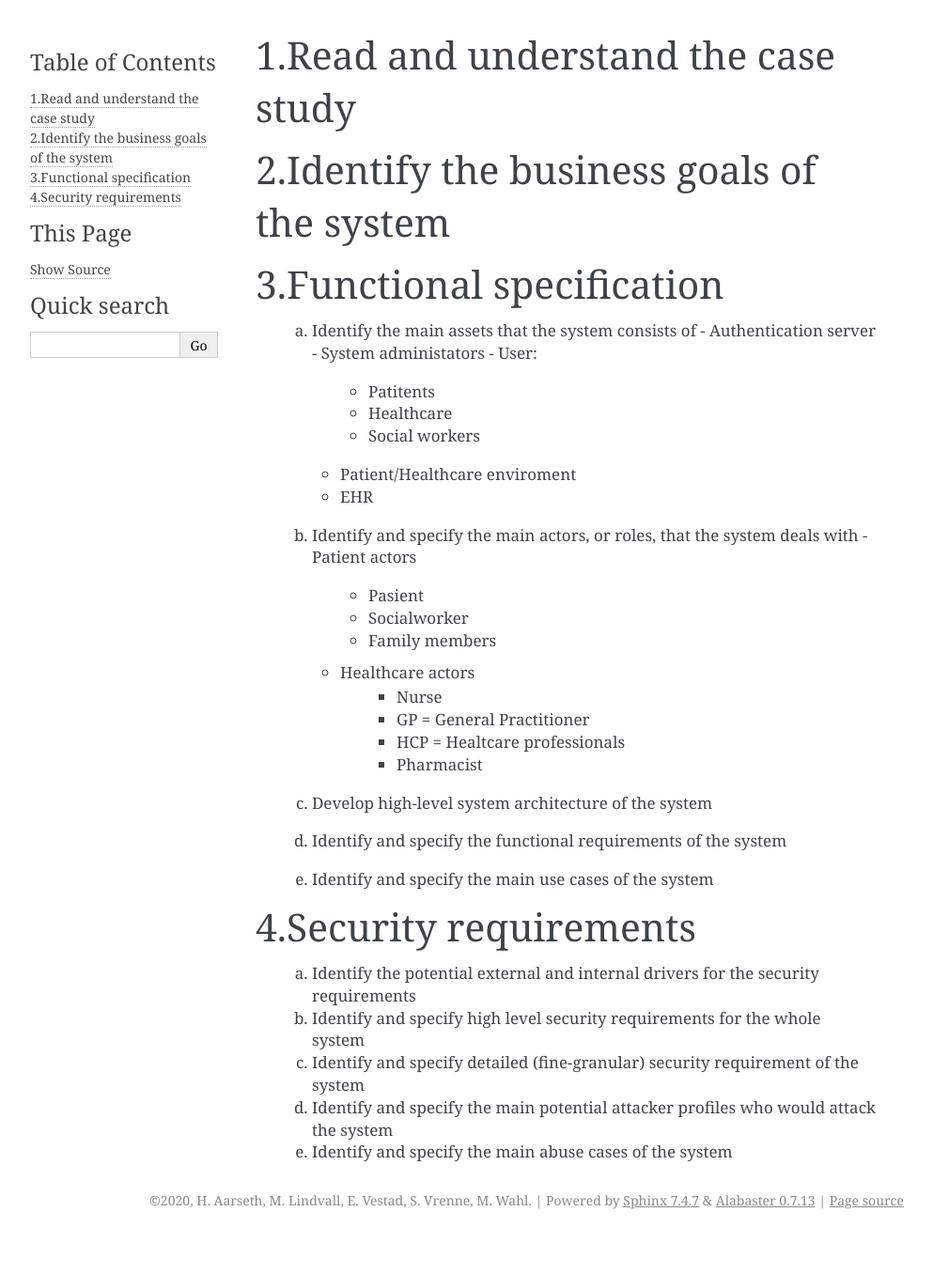
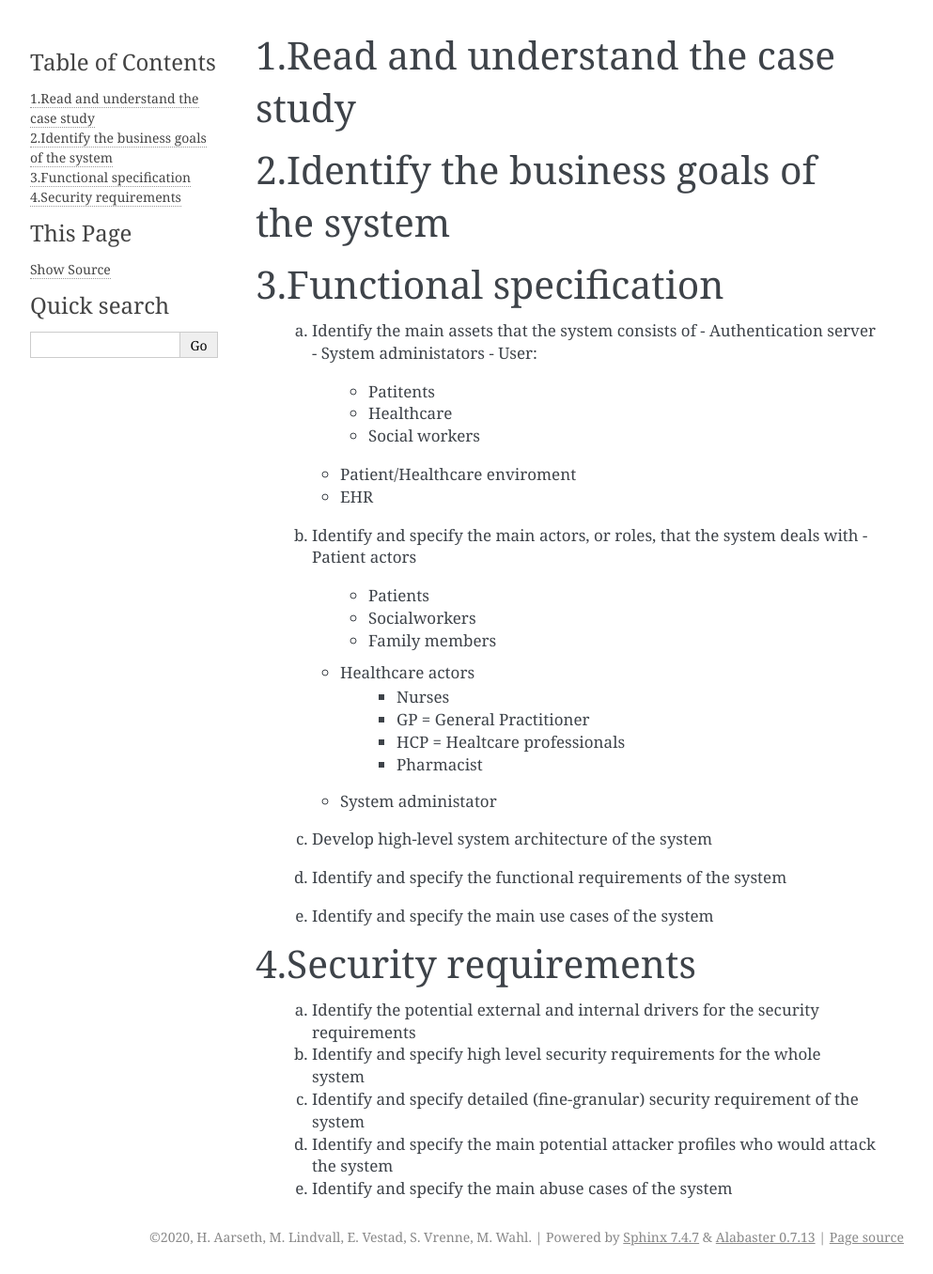
Before and after one commit to SteinarVrenne/school_imt3501, a Sphinx documentation site: the page built from Task 1/source/pages/01_task1.rst, in a window 1280 px wide. Shown: the whole page at 94% size, without its empty margins (148-1141 px from the left). Built offline with Sphinx 7.4.7, drawn with Linux system fonts in a browser that asks for light colours; before the commit the page ends 1317 px from its top, so only the background shows below that.

Commit message:
endret litt på 3b

```diff
--- a/Task 1/source/pages/01_task1.rst
+++ b/Task 1/source/pages/01_task1.rst
@@ -19,14 +19,15 @@
 
     b. Identify and specify the main actors, or roles, that the system deals with
        - Patient actors
-          - Pasient
-          - Socialworker
+          - Patients
+          - Socialworkers
           - Family members
        - Healthcare actors
-          - Nurse
+          - Nurses
           - GP = General Practitioner
           - HCP = Healtcare professionals
           - Pharmacist
+       - System administator
 
 
     c. Develop high-level system architecture of the system
```
